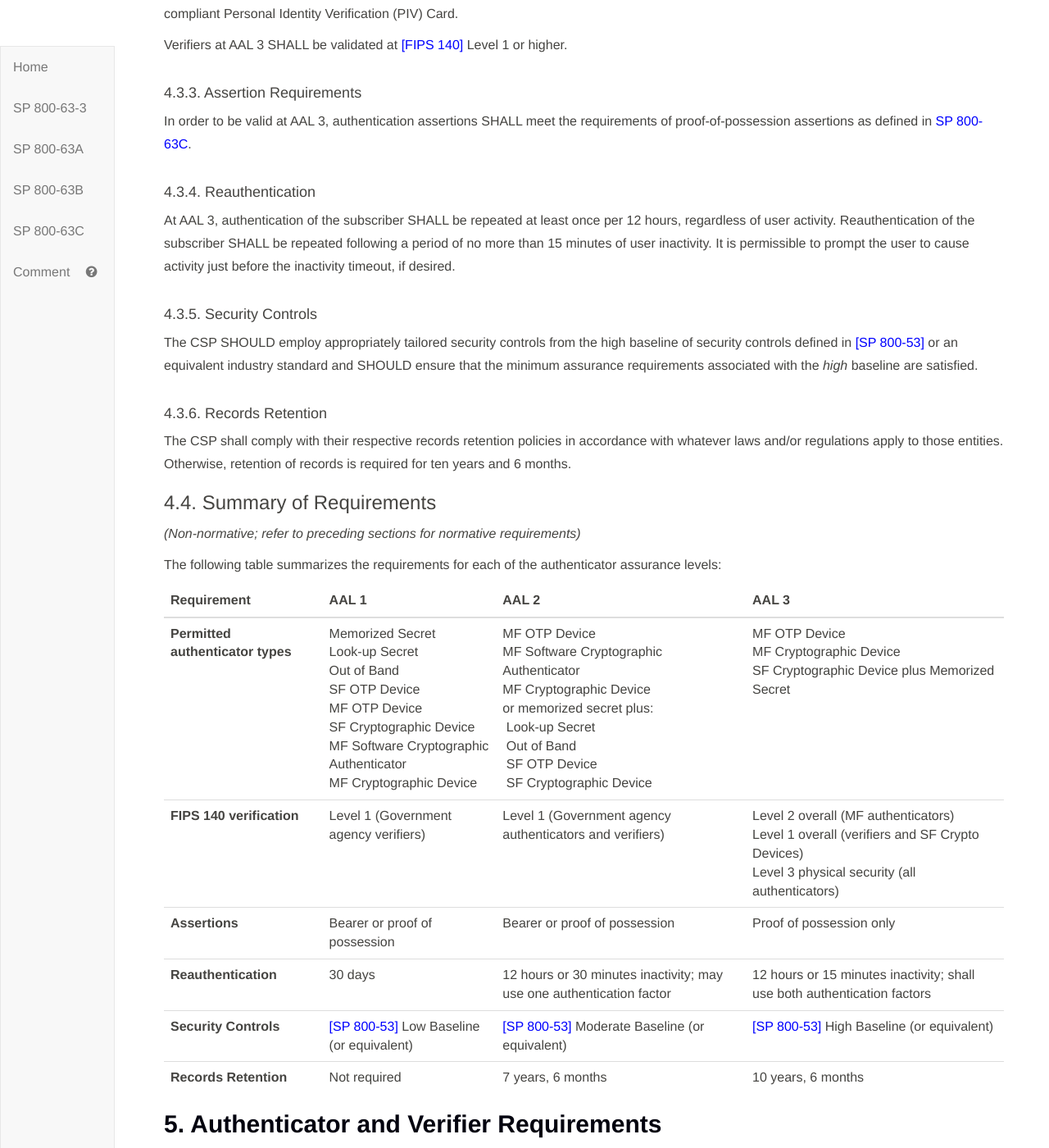
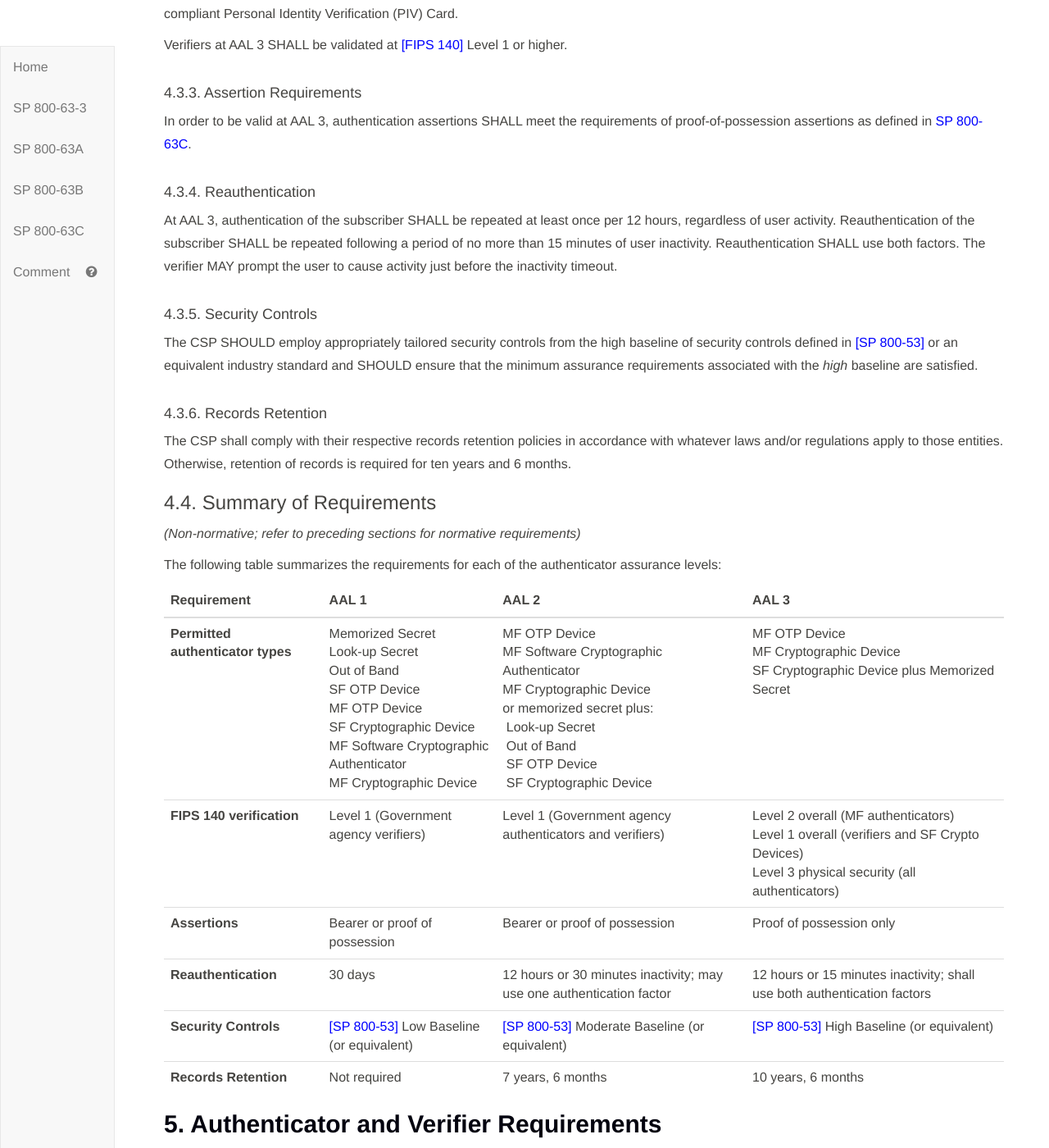
Before and after one commit to usnistgov/800-63-3, a Jekyll site: the page built from sp800-63b.md, in a window 1280 px wide and 1400 px high, scrolled down 21633 px. Shown: the whole window at 82% size. Built offline with Jekyll 4.4.1, drawn with Linux system fonts in a browser that asks for light colours.

Commit message:
Adding graphics in -B Sec 5

```diff
--- a/_includes/NISTPagesHeader.html
+++ b/_includes/NISTPagesHeader.html
@@ -14,6 +14,7 @@
     <!-- Custom CSS -->
     <link rel="stylesheet" href="{{ site.baseurl }}/static/css/NISTStyle.css">
     <link rel="stylesheet" href="{{ site.baseurl }}/static/css/NISTPages.css">
+    <link rel="stylesheet" href="{{ site.baseurl }}/static/css/graphics.css">
 
     <!-- HTML5 shim and Respond.js IE8 support of HTML5 elements and media queries -->
     <!--[if lt IE 9]>
--- a/sp800-63b/sec4_aal.md
+++ b/sp800-63b/sec4_aal.md
@@ -126,7 +126,7 @@
 
 #### <a name="aal3reauth"></a>4.3.4. Reauthentication
 
-At AAL 3, authentication of the subscriber SHALL be repeated at least once per 12 hours, regardless of user activity. Reauthentication of the subscriber SHALL be repeated following a period of no more than 15 minutes of user inactivity. It is permissible to prompt the user to cause activity just before the inactivity timeout, if desired.
+At AAL 3, authentication of the subscriber SHALL be repeated at least once per 12 hours, regardless of user activity. Reauthentication of the subscriber SHALL be repeated following a period of no more than 15 minutes of user inactivity. Reauthentication SHALL use both factors. The verifier MAY prompt the user to cause activity just before the inactivity timeout.
 
 #### 4.3.5. Security Controls
 
--- /dev/null
+++ b/static/css/graphics.css
@@ -0,0 +1 @@
+ img[alt=authenticator] { height: 100px; width: 100px; } /* Generic graphic size */
```
Also changed, not shown: sp800-63b/sec5_authenticators.md (+4 -0 lines), sp800-63b/media/Look-up-secrets.png (added), sp800-63b/media/Memorized-secret.png (added), sp800-63b/media/Multi-factor-crypto-device.png (added), sp800-63b/media/Multi-factor-otp-device.png (added), sp800-63b/media/Multi-factor-software-crypto.png (added), sp800-63b/media/Out-of-band-OOB.png (added), sp800-63b/media/Single-factor-crypto.png (added), sp800-63b/media/Single-factor-otp-device.png (added).
